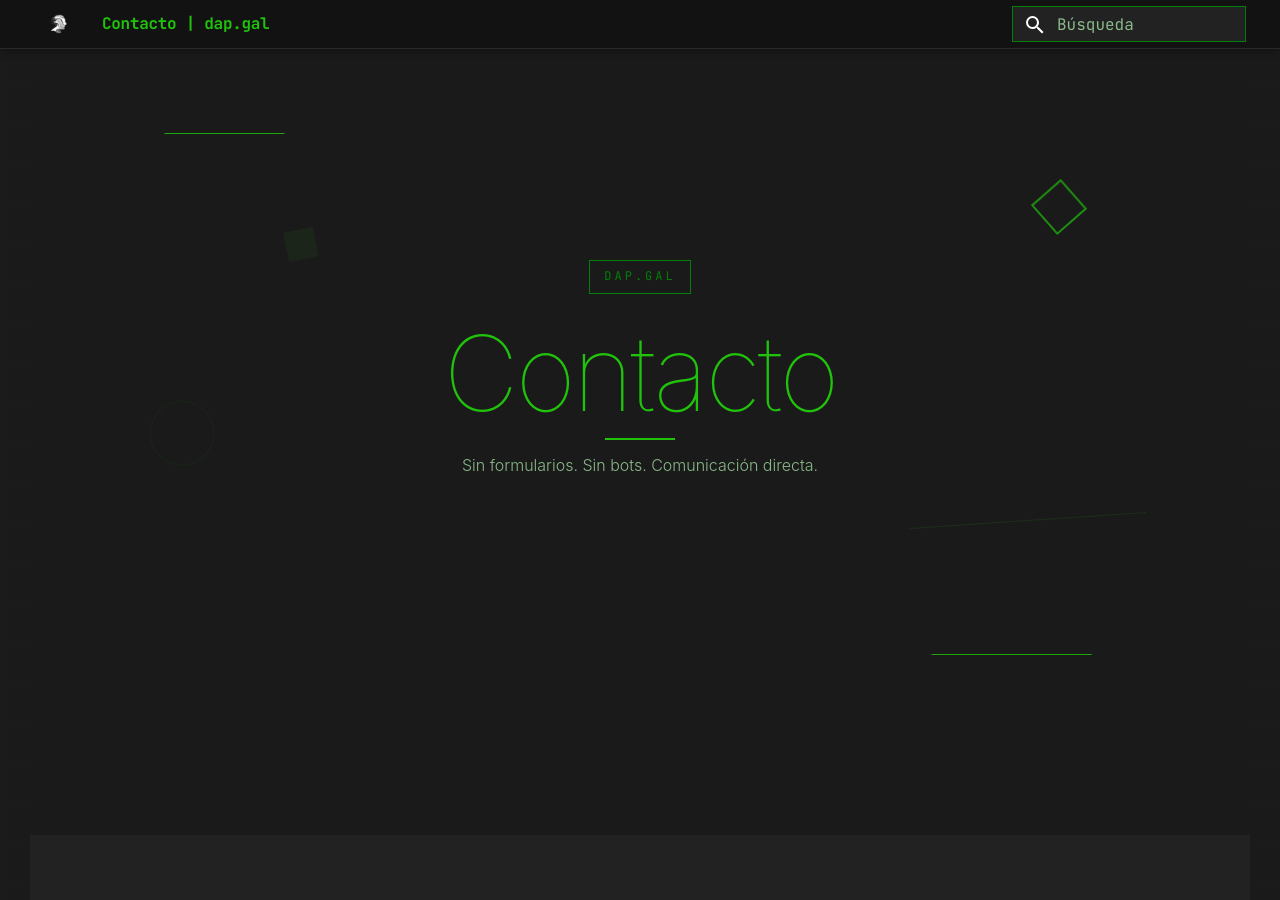
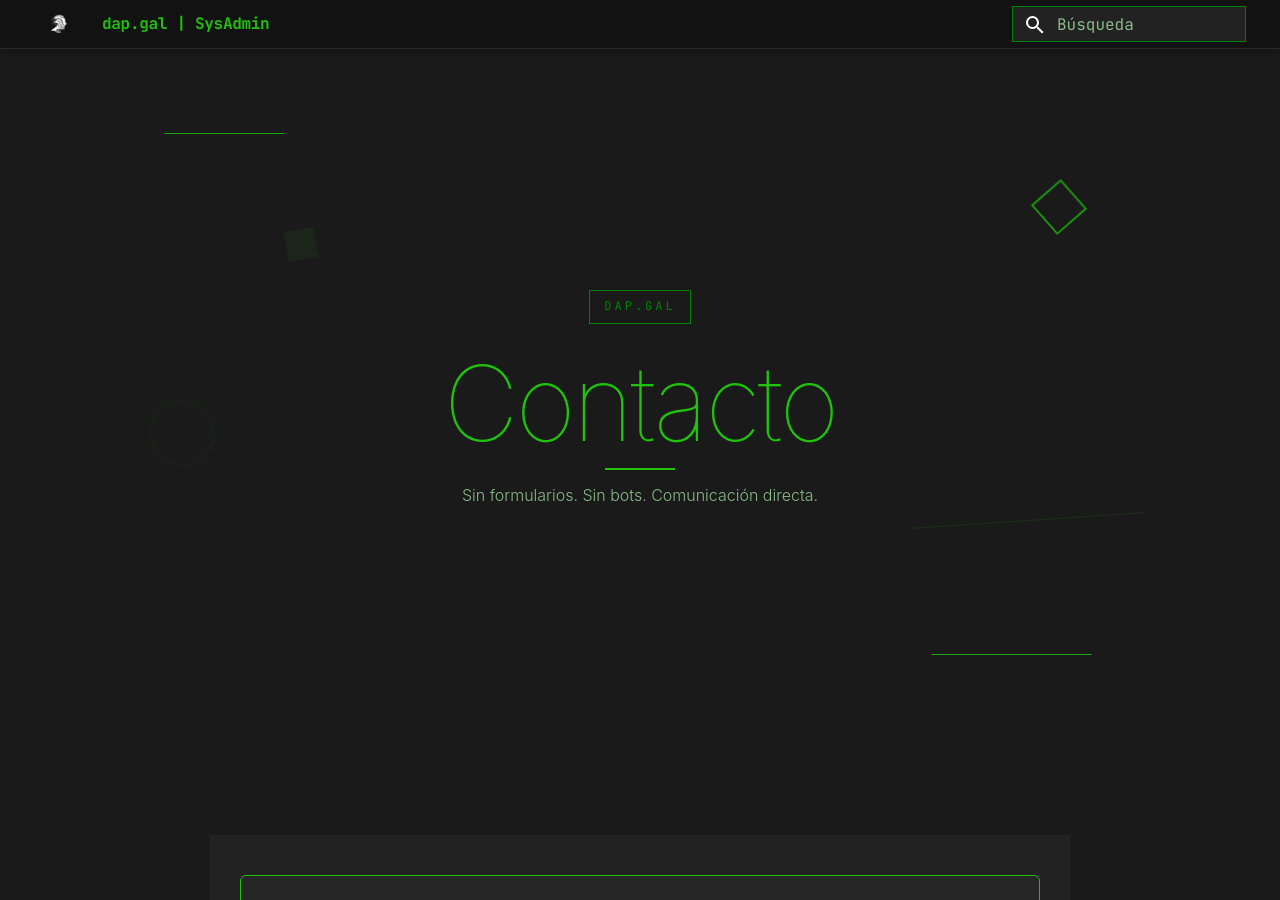
Before and after one commit to davidalvarezp/dap.gal, an MkDocs documentation site: the page built from root/contacto.md, in a window 1280 px wide and 900 px high, scrolled down 201 px. Built offline with MkDocs 1.6.1 and Material for MkDocs 9.7.7, drawn with Linux system fonts in a browser that asks for light colours; plug-ins that fetch from the network failed and are left out.

Commit message:
first commit

```diff
--- a/root/assets/css/extra.css
+++ b/root/assets/css/extra.css
@@ -1048,3 +1048,79 @@
   color: #000000;
   border-color: #008008;
 }
+
+
+/* ============================================================
+   CONTACTO
+   ============================================================ */
+
+.dap-hero--compact .dap-hero__body {
+  padding: 6rem 1.5rem 3rem;
+}
+
+.dap-contact {
+  max-width: 860px;
+  margin: 0 auto;
+  padding: 2rem 1.5rem 4rem;
+}
+
+.dap-contact__grid {
+  display: grid;
+  grid-template-columns: repeat(auto-fit, minmax(220px, 1fr));
+  gap: 1rem;
+  margin-bottom: 2.5rem;
+}
+
+.dap-contact__card {
+  display: flex;
+  flex-direction: column;
+  gap: .3rem;
+  padding: 1.25rem 1.5rem;
+  border: 1px solid rgba(255,255,255,.08);
+  border-radius: 6px;
+  text-decoration: none;
+  transition: border-color .2s, background .2s;
+  background: rgba(255,255,255,.02);
+}
+
+.dap-contact__card:hover {
+  border-color: var(--md-accent-fg-color);
+  background: rgba(255,255,255,.05);
+}
+
+.dap-contact__card--primary {
+  border-color: var(--md-accent-fg-color);
+  grid-column: 1 / -1;
+  flex-direction: row;
+  align-items: center;
+  gap: 1rem;
+}
+
+.dap-contact__icon {
+  font-size: 1.3rem;
+  opacity: .7;
+}
+
+.dap-contact__label {
+  font-size: .7rem;
+  text-transform: uppercase;
+  letter-spacing: .08em;
+  opacity: .5;
+  color: var(--md-default-fg-color);
+}
+
+.dap-contact__value {
+  font-family: var(--md-code-font);
+  font-size: .9rem;
+  color: var(--md-accent-fg-color);
+}
+
+.dap-contact__card--primary .dap-contact__value {
+  font-size: 1.1rem;
+}
+
+.dap-contact__note {
+  text-align: center;
+  opacity: .45;
+  font-size: .85rem;
+}
```
